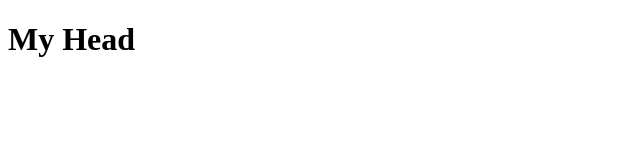
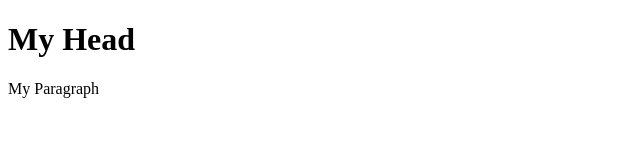
Before and after one commit to Ikehviky/teens-academy-web-development-class, a plain HTML site: page index.html in a window 1280 px wide. Shown: the whole page, without its empty margins (0-640 px from the left). Drawn offline with Linux system fonts and the light colour scheme.

Commit message:
added contact page and modified the index page

```diff
--- a/index.html
+++ b/index.html
@@ -6,5 +6,6 @@
 
     <body>
         <h1>My Head</h1>
+        <p>My Paragraph</p>
     </body>
 </html>
```
Also changed, not shown: contact.html (added).
